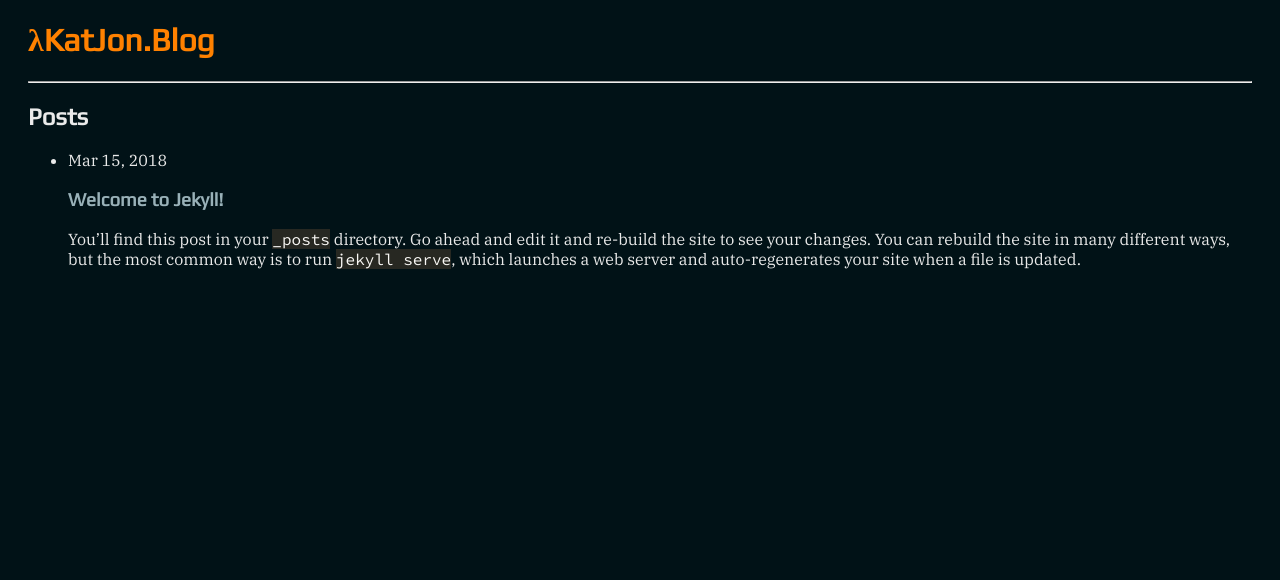
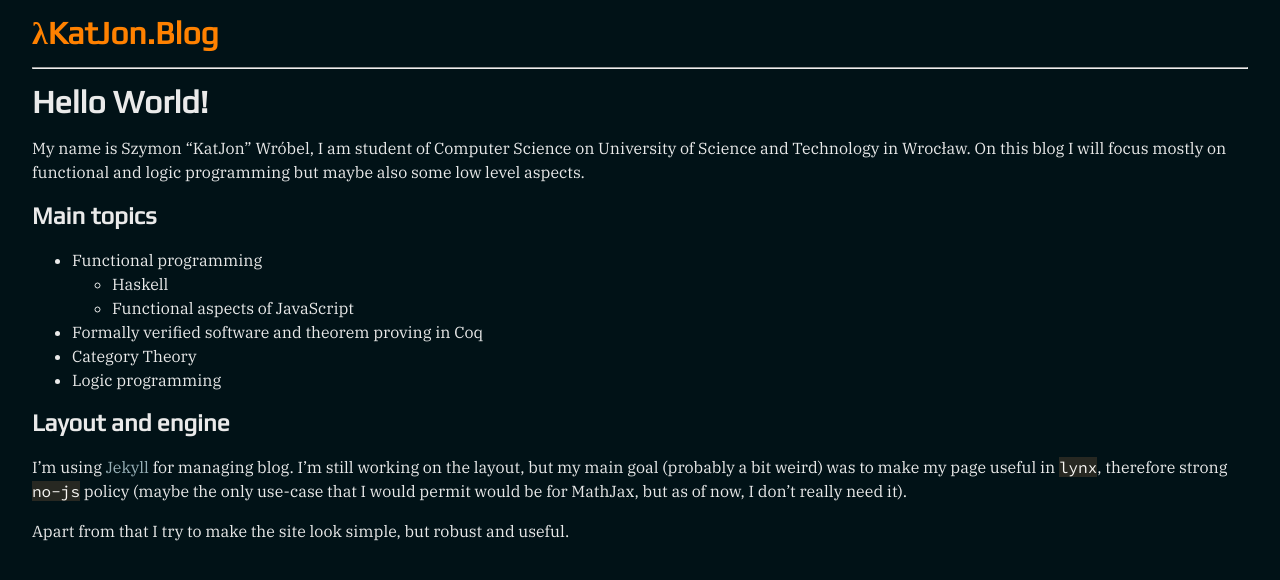
Before and after one commit to KatJon/katjon.github.io, a Jekyll site: the page built from index.md, in a window 1280 px wide. Shown: the top 580 px of the page. Built offline with Jekyll 4.4.1, drawn with Linux system fonts in a browser that asks for light colours.

```diff
--- a/_layouts/home.html
+++ b/_layouts/home.html
@@ -9,7 +9,7 @@ layout: default
 
 {%- if site.posts.size > 0 -%}
 <section class="posts">
-    <h2 class="post-list-heading">Posts</h2>
+    <h1 class="post-list-heading">Posts</h2>
     <ul class="post-list">
         {%- for post in site.posts -%}
         <li>
--- a/_layouts/post.html
+++ b/_layouts/post.html
@@ -12,6 +12,7 @@ layout: default
         </h5>
         {%- if page.categories and page.categories.size > 0 -%}
             <h6 class="post-tags">
+                Tags:
                 {%- for tag in page.categories  -%}
                     <span class="tag">{{ tag }}</span> &nbsp;
                 {%- endfor -%}
--- a/_sass/katjon/_base.scss
+++ b/_sass/katjon/_base.scss
@@ -9,6 +9,7 @@ body {
     background-color: $main-bg;
     color: $main-color;
     font-family: 'IBM Plex Serif', serif;
+    line-height: 24px;
 }
 
 h1, h2, h3, h4, h5, h6 {
@@ -16,7 +17,7 @@ h1, h2, h3, h4, h5, h6 {
 }
 
 figure {
-    margin-left: 20px;
+    margin-left: 24px;
     overflow: auto;
 }
 
@@ -38,5 +39,5 @@ a {
 }
 
 .main {
-    margin: 0 20px;
+    margin: 0 24px;
 }
--- a/index.md
+++ b/index.md
@@ -1,6 +1,21 @@
 ---
-# You don't need to edit this file, it's empty on purpose.
-# Edit theme's home layout instead if you wanna make some changes
-# See: https://jekyllrb.com/docs/themes/#overriding-theme-defaults
 layout: home
+title: Hello World!
 ---
+
+My name is Szymon "KatJon" Wróbel, I am student of Computer Science on University of Science and Technology in Wrocław. On this blog I will focus mostly on functional and logic programming but maybe also some low level aspects.
+
+Main topics
+---
+* Functional programming
+    + Haskell
+    + Functional aspects of JavaScript
+* Formally verified software and theorem proving in Coq
+* Category Theory
+* Logic programming
+
+Layout and engine
+---
+I'm using [Jekyll](https://jekyllrb.com) for managing blog. I'm still working on the layout, but my main goal (probably a bit weird) was to make my page useful in `lynx`, therefore strong `no-js` policy (maybe the only use-case that I would permit would be for MathJax, but as of now, I don't really need it).
+
+Apart from that I try to make the site look simple, but robust and useful.
```
Also changed, not shown: _drafts/2018-03-15-welcome-to-jekyll.markdown (renamed from _posts/2018-03-15-welcome-to-jekyll.markdown, +8 -6 lines).
